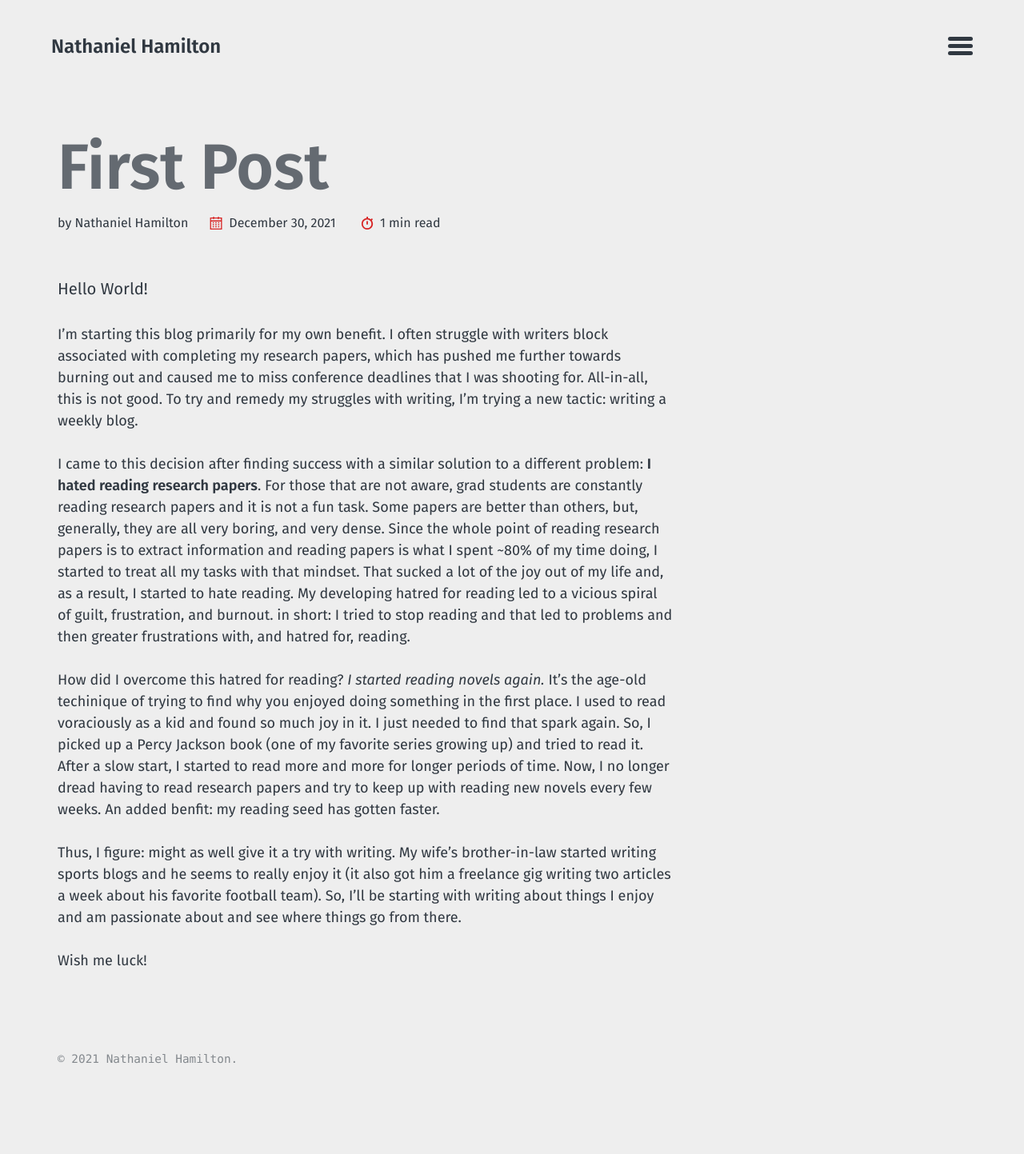
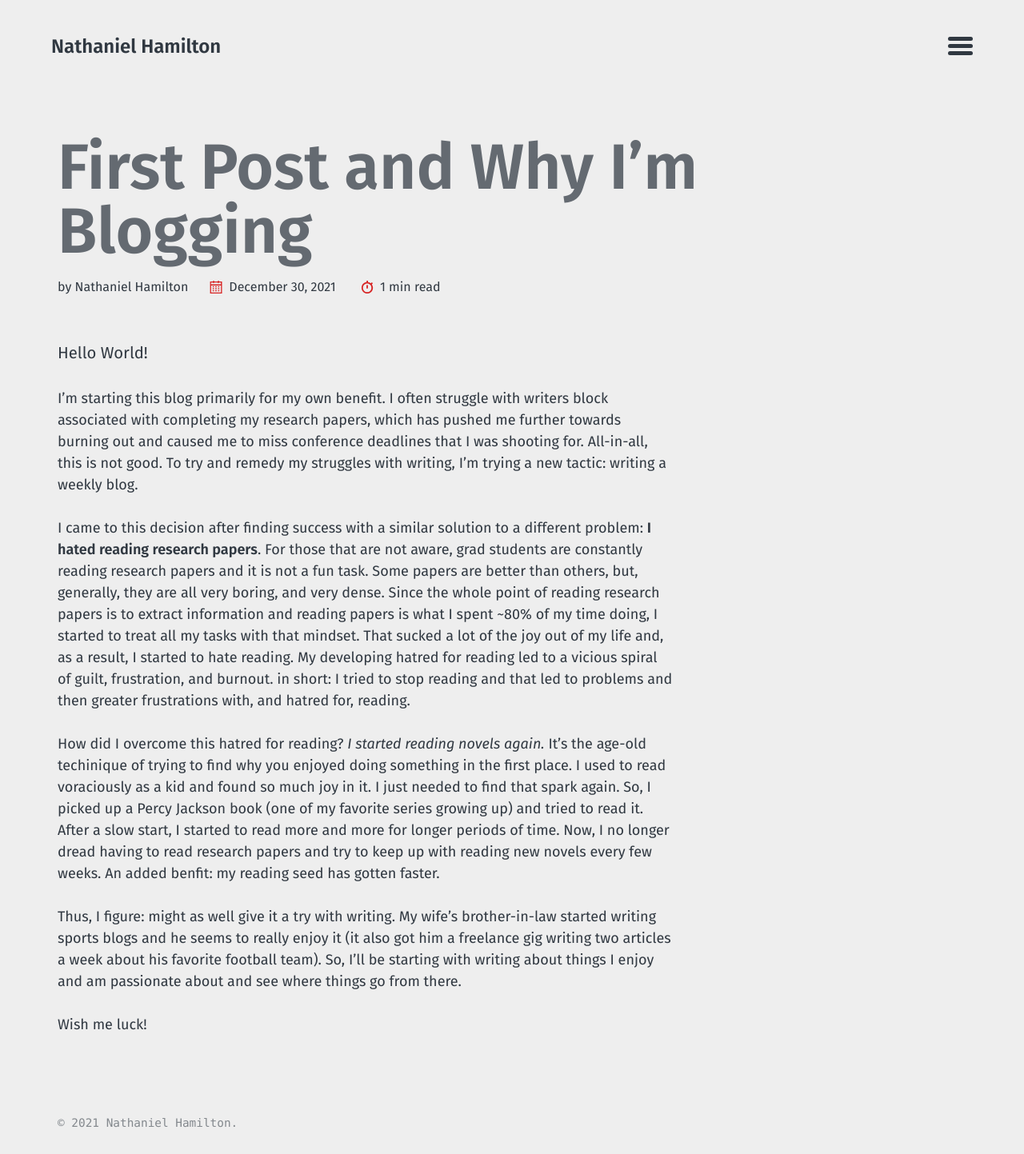
Before and after one commit to nphamilton/nphamilton.github.io, a Jekyll site: the page built from _posts/2021-12-30-First-Post.md, in a window 1280 px wide. Shown: the whole page at 80% size. Built offline with Jekyll 4.4.1, drawn with Linux system fonts in a browser that asks for light colours; before the commit the page ends 1363 px from its top, so only the background shows below that.

Commit message:
minor change to first post title

```diff
--- a/_posts/2021-12-30-First-Post.md
+++ b/_posts/2021-12-30-First-Post.md
@@ -1,6 +1,6 @@
 ---
 layout: post
-title: First Post
+title: First Post and Why I'm Blogging
 date: 2021-12-30
 categories:
 ---
```
